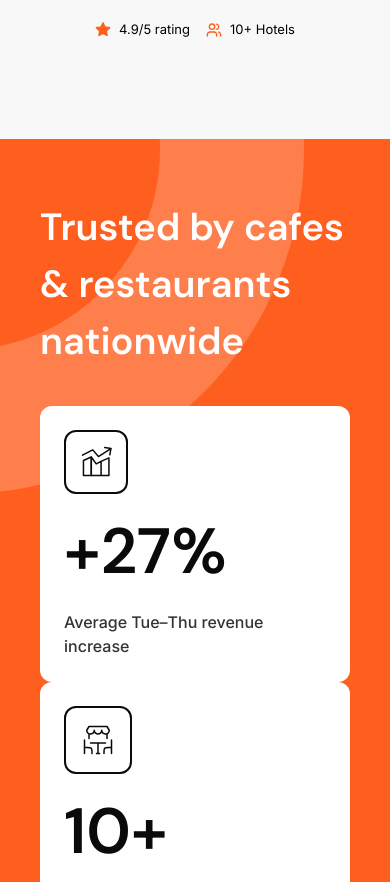
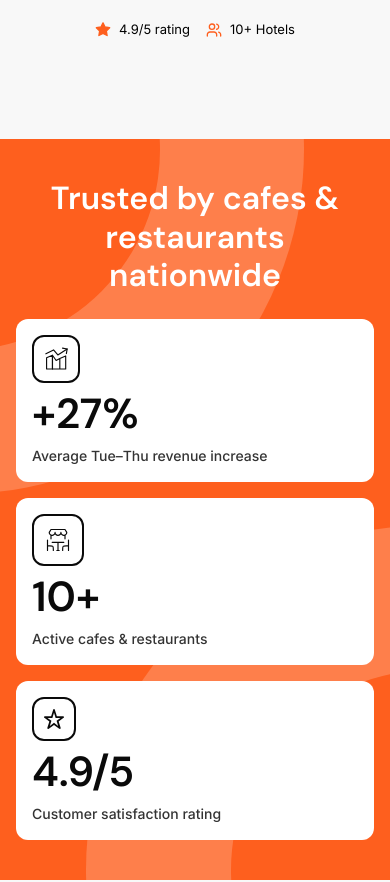
Before and after one commit to DevelopWithAyush/tableMitra_landingPage, a Next.js app: page / in a window 390 px wide. Shown: the part 840-1722 px from the top of the page. Built offline with nearby package versions, Linux system fonts and the light colour scheme.

Commit message:
fixing things

```diff
--- a/src/components/Common/Navbar.jsx
+++ b/src/components/Common/Navbar.jsx
@@ -101,7 +101,7 @@ const Navbar = () => {
 
   return (
     <>
-      <header className='container mx-auto max-w-[88rem] fixed top-3 sm:top-5 z-[100] left-[50%] translate-x-[-50%] bg-[#fff] px-4 sm:px-6 lg:px-4 py-3 sm:py-4 flex justify-between items-center rounded-[12px] sm:rounded-[16px] border-[1px] border-solid border-[#FFE9E7] shadow-2xs '>
+      <header className='container mx-auto max-w-[88rem] fixed top-3 sm:top-5 z-[100] left-[50%] translate-x-[-50%] bg-[#fff] px-4 sm:px-6 lg:px-4 py-3 sm:py-4 flex justify-between items-center rounded-[12px] sm:rounded-[16px] border-[1px] border-solid border-[#FFE9E7] shadow-2xs w-[calc(100%-1rem)]  '>
 
         <Link href={"/"} className='text-[#FE5F1E] font-plusjakartaSans font-bold text-[20px] sm:text-[24px] z-[102]'>
           TableMitra
--- a/src/components/LandingPage/TrustedBy.jsx
+++ b/src/components/LandingPage/TrustedBy.jsx
@@ -2,7 +2,7 @@ import React from 'react'
 
 const TrustedBy = () => {
     return (
-      <main className='bg-[#FE5F1E] px-10 py-[60px] overflow-hidden relative flex flex-col items-center '>
+        <main className='bg-[#FE5F1E] px-4 sm:px-6 lg:px-10 py-[40px] sm:py-[50px] lg:py-[60px] overflow-hidden relative flex flex-col items-center'>
 
             <div className='w-[689px] h-[689px] rounded-full bg-white/20 flex flex-col absolute top-[-334px] left-[-385px] items-center justify-center'>
                 <div className='w-[400px] h-[400px] rounded-full bg-[#FE5F1E]' />
@@ -12,18 +12,18 @@ const TrustedBy = () => {
             </div>
 
 
-          <div className='container mx-auto max-w-[88rem] flex flex-col items-center gap-y-[36px] z-50'>
+            <div className='container mx-auto max-w-[88rem] flex flex-col items-center gap-y-[24px] sm:gap-y-[30px] lg:gap-y-[36px] z-50'>
 
-          <h1 className='text-[38px] text-[#FFF] font-dmSans font-semibold '>
+                <h1 className='text-[32px] sm:text-[36px] lg:text-[38px] text-[#FFF] font-dmSans font-semibold text-center leading-[1.2] px-2'>
                     Trusted by cafes & restaurants nationwide
                 </h1>
-              <div className='grid md:grid-cols-3 items-center justify-between gap-x-[36px] w-full '>
+                <div className='grid grid-cols-1 md:grid-cols-2 lg:grid-cols-3 items-stretch justify-between gap-4 sm:gap-6 lg:gap-[36px] w-full'>
                     <Card
                         SVG={
-                          <svg xmlns="http://www.w3.org/2000/svg" width="32" height="32" viewBox="0 0 32 32" fill="none">
-                              <path d="M21.0897 15.3349L28.9297 11.8698V29.4058H21.0897V15.3349ZM21.0897 15.3349L16.1891 17.9338L11.2885 11.0035V29.4012H21.0897V15.3349Z" stroke="#0A0A0A" stroke-width="1.5" stroke-linecap="round" stroke-linejoin="round" />
-                              <path d="M30.8771 2.59888L18.4451 10.544L12.7308 3.86288L2.50684 9.11545M3.44855 14.4686L11.2886 11.0034V29.4035H3.44855V14.4686Z" stroke="#0A0A0A" stroke-width="1.5" stroke-linecap="round" stroke-linejoin="round" />
-                              <path d="M24.6965 1.54974L30.8748 2.57832L29.8463 8.75889" stroke="#0A0A0A" stroke-width="1.5" stroke-linecap="round" stroke-linejoin="round" />
+                            <svg xmlns="http://www.w3.org/2000/svg" width="32" height="32" viewBox="0 0 32 32" fill="none" className='w-6 h-6 sm:w-8 sm:h-8'>
+                                <path d="M21.0897 15.3349L28.9297 11.8698V29.4058H21.0897V15.3349ZM21.0897 15.3349L16.1891 17.9338L11.2885 11.0035V29.4012H21.0897V15.3349Z" stroke="#0A0A0A" strokeWidth="1.5" strokeLinecap="round" strokeLinejoin="round" />
+                                <path d="M30.8771 2.59888L18.4451 10.544L12.7308 3.86288L2.50684 9.11545M3.44855 14.4686L11.2886 11.0034V29.4035H3.44855V14.4686Z" stroke="#0A0A0A" strokeWidth="1.5" strokeLinecap="round" strokeLinejoin="round" />
+                                <path d="M24.6965 1.54974L30.8748 2.57832L29.8463 8.75889" stroke="#0A0A0A" strokeWidth="1.5" strokeLinecap="round" strokeLinejoin="round" />
                             </svg>
                         }
                         number={"+27%"}
@@ -31,8 +31,8 @@ const TrustedBy = () => {
                     />
                     <Card
 
-                      SVG={<svg xmlns="http://www.w3.org/2000/svg" width="36" height="36" viewBox="0 0 36 36" fill="none">
-                          <path d="M27 11.688C27.6689 11.3961 28.2381 10.9153 28.6378 10.3046C29.0374 9.69389 29.2502 8.97985 29.25 8.25L27 4.5H9L6.75 8.25C6.74979 8.97985 6.96257 9.69389 7.36223 10.3046C7.7619 10.9153 8.33109 11.3961 9 11.688M27 11.688C26.4292 11.9371 25.8054 12.0401 25.1849 11.9878C24.5643 11.9355 23.9666 11.7294 23.4456 11.3883C22.9246 11.0471 22.4968 10.5815 22.2008 10.0336C21.9047 9.48575 21.7498 8.87275 21.75 8.25C21.75 9.24456 21.3549 10.1984 20.6517 10.9017C19.9484 11.6049 18.9946 12 18 12C17.0054 12 16.0516 11.6049 15.3483 10.9017C14.6451 10.1984 14.25 9.24456 14.25 8.25C14.2502 8.87275 14.0953 9.48575 13.7992 10.0336C13.5032 10.5815 13.0754 11.0471 12.5544 11.3883C12.0334 11.7294 11.4357 11.9355 10.8151 11.9878C10.1946 12.0401 9.57076 11.9371 9 11.688M27 11.688V16.5M9 11.688V16.5M4.5 18V25.5M4.5 25.5H7.5C9.621 25.5 10.6815 25.5 11.34 26.16C12 26.817 12 27.8775 12 30V31.5M4.5 25.5V31.5M31.5 18V25.5M31.5 25.5H28.5C26.379 25.5 25.3185 25.5 24.66 26.16C24 26.817 24 27.8775 24 30V31.5M31.5 25.5V31.5M10.5 21H18M18 21H25.5M18 21V31.5M18 31.5H16.5M18 31.5H19.5" stroke="#0A0A0A" stroke-width="1.5" stroke-linecap="round" stroke-linejoin="round" />
+                        SVG={<svg xmlns="http://www.w3.org/2000/svg" width="36" height="36" viewBox="0 0 36 36" fill="none" className='w-7 h-7 sm:w-9 sm:h-9'>
+                            <path d="M27 11.688C27.6689 11.3961 28.2381 10.9153 28.6378 10.3046C29.0374 9.69389 29.2502 8.97985 29.25 8.25L27 4.5H9L6.75 8.25C6.74979 8.97985 6.96257 9.69389 7.36223 10.3046C7.7619 10.9153 8.33109 11.3961 9 11.688M27 11.688C26.4292 11.9371 25.8054 12.0401 25.1849 11.9878C24.5643 11.9355 23.9666 11.7294 23.4456 11.3883C22.9246 11.0471 22.4968 10.5815 22.2008 10.0336C21.9047 9.48575 21.7498 8.87275 21.75 8.25C21.75 9.24456 21.3549 10.1984 20.6517 10.9017C19.9484 11.6049 18.9946 12 18 12C17.0054 12 16.0516 11.6049 15.3483 10.9017C14.6451 10.1984 14.25 9.24456 14.25 8.25C14.2502 8.87275 14.0953 9.48575 13.7992 10.0336C13.5032 10.5815 13.0754 11.0471 12.5544 11.3883C12.0334 11.7294 11.4357 11.9355 10.8151 11.9878C10.1946 12.0401 9.57076 11.9371 9 11.688M27 11.688V16.5M9 11.688V16.5M4.5 18V25.5M4.5 25.5H7.5C9.621 25.5 10.6815 25.5 11.34 26.16C12 26.817 12 27.8775 12 30V31.5M4.5 25.5V31.5M31.5 18V25.5M31.5 25.5H28.5C26.379 25.5 25.3185 25.5 24.66 26.16C24 26.817 24 27.8775 24 30V31.5M31.5 25.5V31.5M10.5 21H18M18 21H25.5M18 21V31.5M18 31.5H16.5M18 31.5H19.5" stroke="#0A0A0A" strokeWidth="1.5" strokeLinecap="round" strokeLinejoin="round" />
                         </svg>}
 
                         number={"10+"}
@@ -40,7 +40,7 @@ const TrustedBy = () => {
 
                     />
                     <Card
-                      SVG={<svg xmlns="http://www.w3.org/2000/svg" width="24" height="24" viewBox="0 0 24 24" fill="none">
+                        SVG={<svg xmlns="http://www.w3.org/2000/svg" width="24" height="24" viewBox="0 0 24 24" fill="none" className='w-5 h-5 sm:w-6 sm:h-6'>
                             <path d="M7.03818 20.2691L12.001 16.4837L16.9639 20.2691L15.1028 14.0284L19.7555 10.7545H13.9655L12.001 4.41149L10.0366 10.7545H4.24657L8.89925 14.0284L7.03818 20.2691ZM12.001 19.0823L5.74163 23.7987C5.52106 23.9488 5.2998 24.0149 5.07785 23.9972C4.8559 23.9795 4.65187 23.9174 4.46576 23.811C4.27966 23.7046 4.13835 23.5443 4.04185 23.3301C3.94535 23.116 3.94328 22.8889 4.03565 22.6488L6.42609 14.8775L0.481003 10.6318C0.243889 10.4954 0.0956929 10.316 0.0364143 10.0936C-0.0228643 9.86992 -0.00976872 9.64962 0.0757027 9.43273C0.159796 9.21447 0.288693 9.03919 0.462392 8.90687C0.634714 8.77455 0.841499 8.70839 1.08275 8.70839H8.56426L10.9878 0.775489C11.0746 0.52586 11.2077 0.334886 11.3869 0.202568C11.5661 0.0675227 11.7701 0 11.999 0C12.2278 0 12.4318 0.0668408 12.6111 0.200522C12.7903 0.334204 12.9233 0.52586 13.0101 0.775489L15.4337 8.70839H22.9152C23.1578 8.70839 23.3653 8.77455 23.5376 8.90687C23.7113 9.03919 23.8402 9.21447 23.9243 9.43273C24.0098 9.65098 24.0229 9.87129 23.9636 10.0936C23.9043 10.316 23.7561 10.496 23.519 10.6338L17.5739 14.8775L19.9643 22.6488C20.0567 22.8902 20.0546 23.1173 19.9581 23.3301C19.8616 23.5429 19.7203 23.7032 19.5342 23.811C19.3481 23.9188 19.1441 23.9808 18.9222 23.9972C18.7002 24.0136 18.4789 23.9474 18.2584 23.7987L12.001 19.0823Z" fill="#0A0A0A" />
                         </svg>}
                         number={"4.9/5"}
@@ -56,16 +56,16 @@ const TrustedBy = () => {
 
 
 
-const Card = ({SVG , number ,desc}) => {
+const Card = ({ SVG, number, desc }) => {
     return (
-        <div className='col-span-1 w-full p-6 flex flex-col items-start gap-y-[10px] bg-white rounded-[12px]'>
-            <div className='p-[14px] border-[2px] border-solid border-[#0A0A0A] rounded-[12px] '>
+        <div className='col-span-1 w-full p-4 sm:p-5 lg:p-6 flex flex-col items-start gap-y-[8px] sm:gap-y-[10px] bg-white rounded-[12px]'>
+            <div className='p-[10px] sm:p-[12px] lg:p-[14px] border-[2px] border-solid border-[#0A0A0A] rounded-[12px]'>
                 {SVG}
             </div>
-            <p  className='text-[64px] text-[#0A0A0A] font-dmSans font-semibold'>
+            <p className='text-[42px] sm:text-[52px] lg:text-[64px] text-[#0A0A0A] font-dmSans font-semibold leading-[1.1]'>
                 {number}
             </p>
-            <p className='text-[16px] font-inter font-medium text-[#333] '>
+            <p className='text-[14px] sm:text-[15px] lg:text-[16px] font-inter font-medium text-[#333]'>
                 {desc}
             </p>
         </div>
```
Lines whose indentation alone changed are shown as unchanged.
